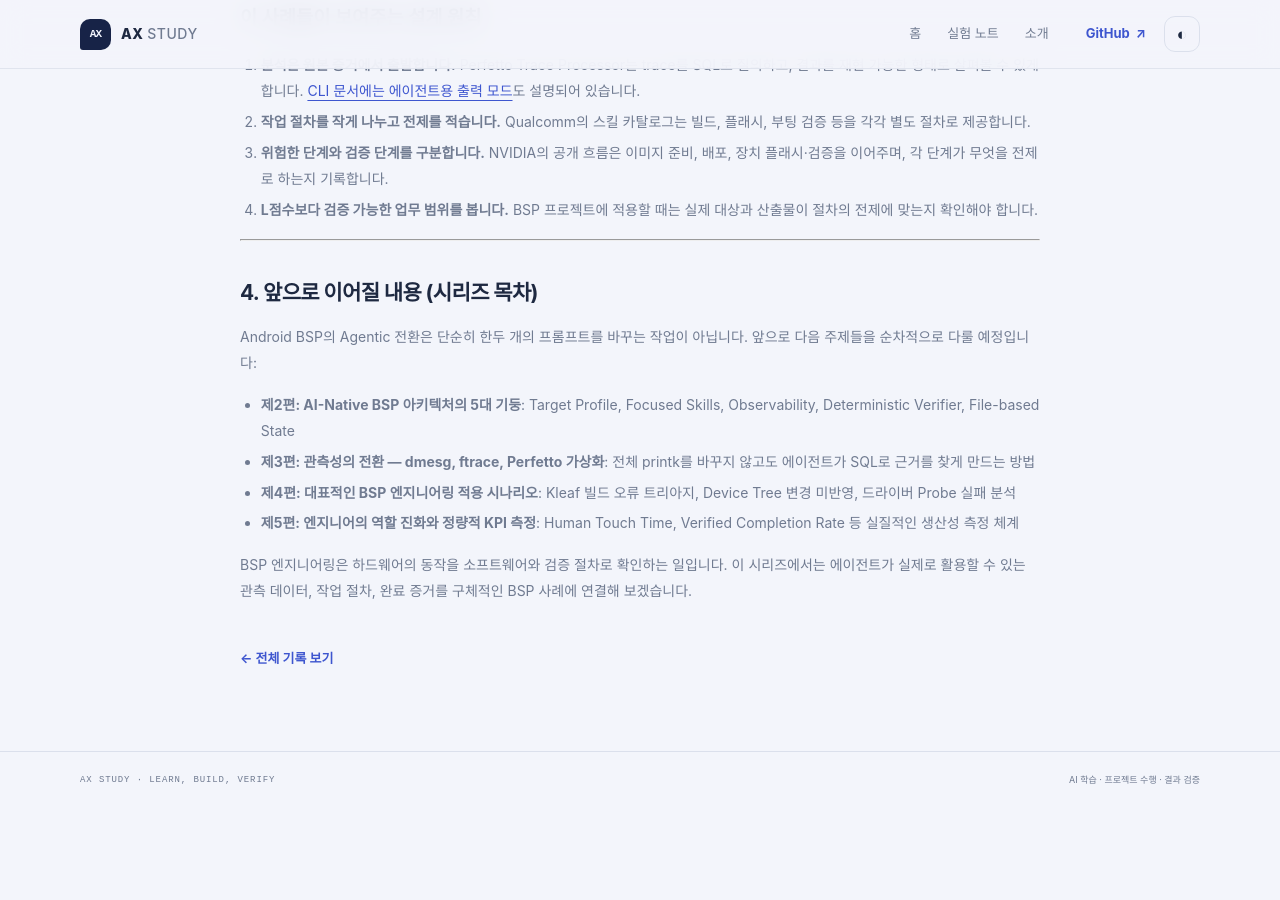
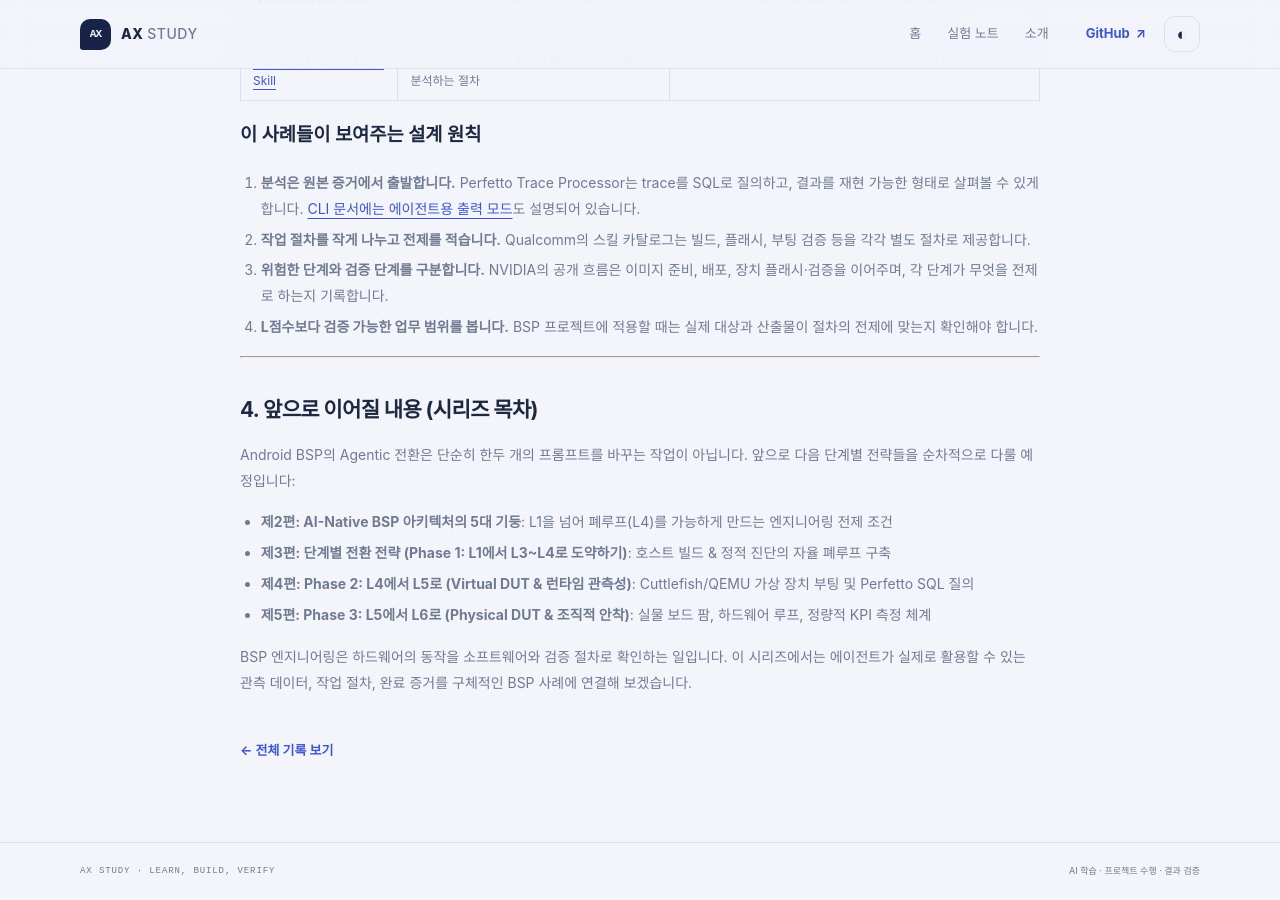
Before and after one commit to hkkoo/ax-study, a Jekyll site: the page built from _posts/2026-10-18-agentic-bsp-shift-definition-and-landscape.md, in a window 1280 px wide and 900 px high, scrolled down 2694 px. Built offline with Jekyll 4.4.1, drawn with Linux system fonts in a browser that asks for light colours; before the commit the page ends 3502 px from its top, so only the background shows below that; some of the changed text lies outside the part shown.

Commit message:
[verified][agy] Align Part 1 and Part 2 with L1 baseline and phased roadmap

```diff
--- a/_posts/2026-10-18-agentic-bsp-shift-definition-and-landscape.md
+++ b/_posts/2026-10-18-agentic-bsp-shift-definition-and-landscape.md
@@ -27,6 +27,8 @@
 | **L6** | **Orchestrated Autonomous Engineering** | 다중 에이전트가 서브시스템별로 업무를 분담하고 E2E 자율 협업 | 최종 승인(Human Approval) 및 거버넌스 감독 |
 
 이 구분에서 중요한 것은 이름보다 **실행 권한과 검증 책임**입니다. 도구를 호출한다고 곧바로 자율 엔지니어링이 되는 것은 아닙니다. 작업 범위, 관측 근거, 재시도 방법, 완료 판정과 사람의 승인 지점을 함께 설계해야 합니다.
+
+현재 대부분의 엔지니어링 현장은 **L1(코드 자동완성 및 질의응답)** 수준에는 도달해 있습니다. IDE 자동완성이나 챗봇에 에러 메시지를 물어보는 일은 익숙해졌지만, 이것만으로는 BSP 개발의 본질적인 병목(거대한 빌드, 하드웨어 종속성, 부팅 로그 디버깅)을 해결하기에 턱없이 부족합니다. 우리가 다음으로 도약해야 할 실질적인 목표는 L2를 넘어 **L3(저장소/하드웨어 맥락 파악)와 L4(빌드-진단-수정의 자율 폐루프)**입니다.
 
 ---
 
@@ -81,11 +83,11 @@
 
 ## 4. 앞으로 이어질 내용 (시리즈 목차)
 
-Android BSP의 Agentic 전환은 단순히 한두 개의 프롬프트를 바꾸는 작업이 아닙니다. 앞으로 다음 주제들을 순차적으로 다룰 예정입니다:
+Android BSP의 Agentic 전환은 단순히 한두 개의 프롬프트를 바꾸는 작업이 아닙니다. 앞으로 다음 단계별 전략들을 순차적으로 다룰 예정입니다:
 
-- **제2편: AI-Native BSP 아키텍처의 5대 기둥**: Target Profile, Focused Skills, Observability, Deterministic Verifier, File-based State
-- **제3편: 관측성의 전환 — dmesg, ftrace, Perfetto 가상화**: 전체 printk를 바꾸지 않고도 에이전트가 SQL로 근거를 찾게 만드는 방법
-- **제4편: 대표적인 BSP 엔지니어링 적용 시나리오**: Kleaf 빌드 오류 트리아지, Device Tree 변경 미반영, 드라이버 Probe 실패 분석
-- **제5편: 엔지니어의 역할 진화와 정량적 KPI 측정**: Human Touch Time, Verified Completion Rate 등 실질적인 생산성 측정 체계
+- **제2편: AI-Native BSP 아키텍처의 5대 기둥**: L1을 넘어 폐루프(L4)를 가능하게 만드는 엔지니어링 전제 조건
+- **제3편: 단계별 전환 전략 (Phase 1: L1에서 L3~L4로 도약하기)**: 호스트 빌드 & 정적 진단의 자율 폐루프 구축
+- **제4편: Phase 2: L4에서 L5로 (Virtual DUT & 런타임 관측성)**: Cuttlefish/QEMU 가상 장치 부팅 및 Perfetto SQL 질의
+- **제5편: Phase 3: L5에서 L6로 (Physical DUT & 조직적 안착)**: 실물 보드 팜, 하드웨어 루프, 정량적 KPI 측정 체계
 
 BSP 엔지니어링은 하드웨어의 동작을 소프트웨어와 검증 절차로 확인하는 일입니다. 이 시리즈에서는 에이전트가 실제로 활용할 수 있는 관측 데이터, 작업 절차, 완료 증거를 구체적인 BSP 사례에 연결해 보겠습니다.
```
Also changed, not shown: _posts/2026-10-18-agentic-bsp-shift-five-pillars.md (+3 -3 lines).
